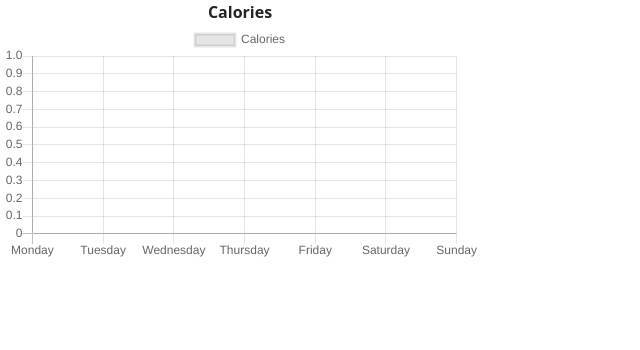
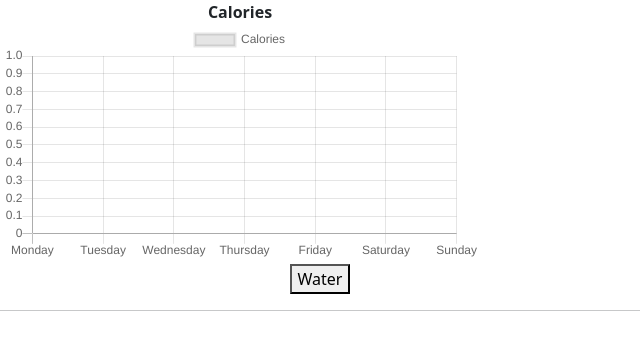
Before and after one commit to SophiaMVaughn/Treeo, a Django app: page /patient_log/calories/1 in a window 1280 px wide. Shown: the part 56-406 px from the top of the page, without its empty margins (0-640 px from the left). Run offline with Django 3.2, Linux system fonts and the light colour scheme; data that the repository does not hold is empty; parts of the project's set-up code (start-up, migrations or seed data) failed here and were passed over.

Commit message:
Update calories.html

```diff
--- a/templates/patient_log/calories.html
+++ b/templates/patient_log/calories.html
@@ -26,5 +26,6 @@
     };
 
   </script>
+<button onclick="location.href='{% url 'water' user.patient.id %}'">Water</button> <hr>
 
 {% endblock content %}
```
